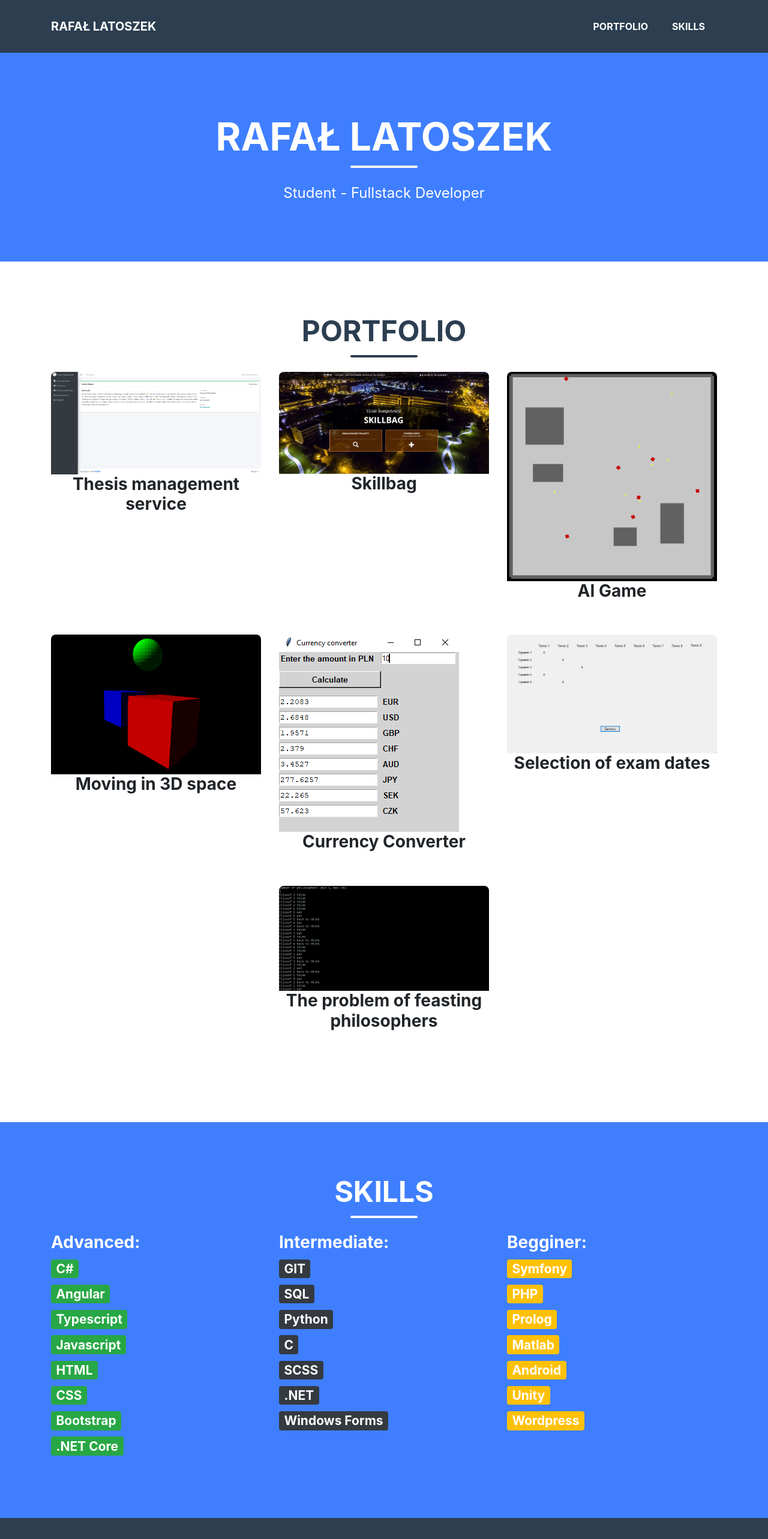
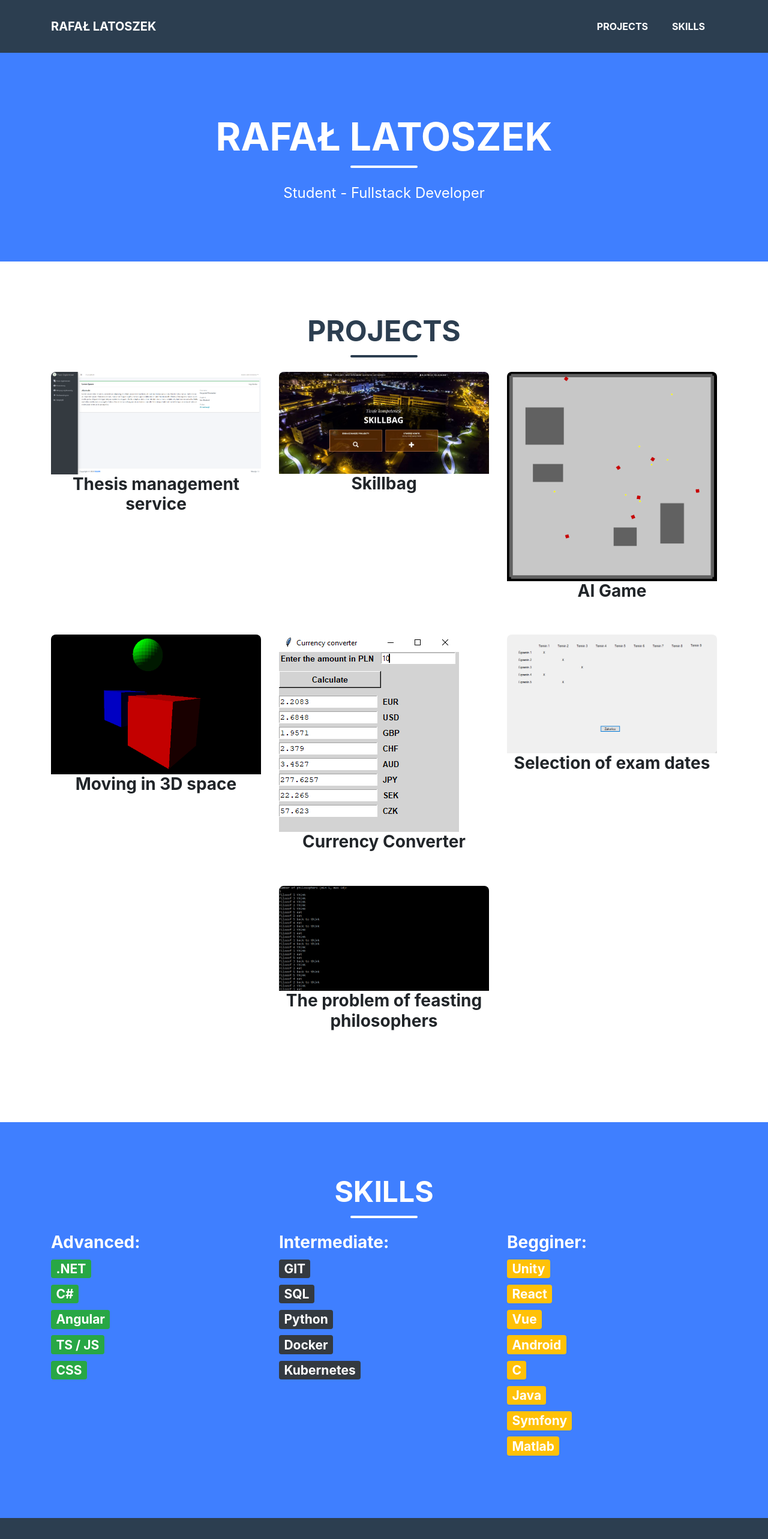
Before and after one commit to rafallatoszek/rafallatoszek.github.io, an Angular app: page / in a window 1280 px wide. Shown: the top 2566 px of the page at 60% size. Built offline with nearby package versions, Linux system fonts and the light colour scheme.

Commit message:
update style

```diff
--- a/src/app/app.component.html
+++ b/src/app/app.component.html
@@ -1,26 +1,24 @@
 <!-- Navigation-->
-<nav class="navbar navbar-expand-lg bg-secondary text-uppercase fixed-top" id="mainNav">
+<nav class="navbar navbar-expand-lg bg-secondary text-uppercase fixed-top"
+  [ngClass]="{'navbar-shrink': currentActive >= Section.Shrink}" id="mainNav">
   <div class="container">
-      <a class="navbar-brand js-scroll-trigger" href="#page-top">Rafał Latoszek</a>
-      <button class="navbar-toggler navbar-toggler-right text-uppercase font-weight-bold bg-primary text-white rounded" type="button" data-toggle="collapse" data-target="#navbarResponsive" aria-controls="navbarResponsive" aria-expanded="false" aria-label="Toggle navigation">
-          Menu
-          <i class="fas fa-bars"></i>
-      </button>
+    <a class="navbar-brand">Rafał Latoszek</a>
     <div class="collapse navbar-collapse" id="navbarResponsive">
       <ul class="navbar-nav ml-auto">
-              <li class="nav-item mx-0 mx-lg-1"><a class="nav-link py-3 px-0 px-lg-3 rounded js-scroll-trigger" href="#portfolio">Portfolio</a></li>
-              <li class="nav-item mx-0 mx-lg-1"><a class="nav-link py-3 px-0 px-lg-3 rounded js-scroll-trigger" href="#skills">Skills</a></li>
+        <li class="nav-item mx-0 mx-lg-1"><a class="nav-link py-3 px-0 px-lg-3 rounded"
+            [ngClass]="{'active': currentActive == Section.Projects}" (click)="scroll(projectsSection)">Projects</a></li>
+        <li class="nav-item mx-0 mx-lg-1"><a class="nav-link py-3 px-0 px-lg-3 rounded"
+            [ngClass]="{'active': currentActive == Section.Skills}" (click)="scroll(skillsSection)">Skills</a></li>
       </ul>
     </div>
   </div>
 </nav>
 
 <app-head></app-head>
+<section #projectsSection class="page-section portfolio">
   <app-projects></app-projects>
+</section>
+<section #skillsSection class="page-section bg-primary text-white mb-0">
   <app-skills></app-skills>
+</section>
 <app-footer></app-footer>
-
-<!-- Scroll to Top Button (Only visible on small and extra-small screen sizes)-->
-<div class="scroll-to-top d-lg-none position-fixed">
-  <a class="js-scroll-trigger d-block text-center text-white rounded" href="#page-top"><i class="fa fa-chevron-up"></i></a>
-</div>
--- a/src/app/app.component.ts
+++ b/src/app/app.component.ts
@@ -1,10 +1,46 @@
-import { Component } from '@angular/core';
+import { AfterViewInit, Component, ElementRef, HostListener, ViewChild } from '@angular/core';
+import { Section } from './models/section.enum';
 
 @Component({
   selector: 'app-root',
   templateUrl: './app.component.html',
   styleUrls: ['./app.component.scss']
 })
-export class AppComponent {
+export class AppComponent implements AfterViewInit {
   title = 'portfolio';
+  Section = Section;
+
+  @ViewChild('projectsSection') projectsElement: ElementRef;
+  @ViewChild('skillsSection') skillsElement: ElementRef;
+
+  public currentActive = Section.Top;
+  private topOffset: number = 100;
+  private projectsOffset: number;
+  private skillsOffset: number;
+
+  ngAfterViewInit() {
+    this.projectsOffset = this.projectsElement.nativeElement.offsetTop;
+    this.skillsOffset = this.skillsElement.nativeElement.offsetTop;
+  }
+
+  scroll(el: HTMLElement) {
+    el.scrollIntoView();
 }
+
+  @HostListener('window:scroll', ['$event'])
+  checkOffsetTop() {
+    this.projectsOffset = this.projectsElement.nativeElement.offsetTop;
+    this.skillsOffset = this.skillsElement.nativeElement.offsetTop;
+    if (window.pageYOffset < this.topOffset) {
+      this.currentActive = Section.Top;
+    } else if (window.pageYOffset >= this.topOffset && window.pageYOffset < this.projectsOffset) {
+      this.currentActive = Section.Shrink;
+    } else if (window.pageYOffset >= this.projectsOffset && window.pageYOffset < this.skillsOffset) {
+      this.currentActive = Section.Projects;
+    } else if (window.pageYOffset >= this.skillsOffset) {
+      this.currentActive = Section.Skills;
+    } else {
+      this.currentActive = 0;
+    }
+  }
+}
--- a/src/app/components/projects/projects.component.html
+++ b/src/app/components/projects/projects.component.html
@@ -1,8 +1,6 @@
-<!-- Portfolio Section-->
-<section class="page-section portfolio" id="portfolio" *ngIf="projects">
-    <div class="container">
+<div *ngIf="projects" class="container">
     <!-- Portfolio Section Heading-->
-        <h2 class="page-section-heading text-center text-uppercase text-secondary mb-0">Portfolio</h2>
+    <h2 class="page-section-heading text-center text-uppercase text-secondary mb-0">Projects</h2>
     <!-- Icon Divider-->
     <div class="divider-custom">
         <div class="divider-custom-line"></div>
@@ -24,4 +22,3 @@
 
     </div>
 </div>
-</section>
--- a/src/app/components/skills/skills.component.html
+++ b/src/app/components/skills/skills.component.html
@@ -1,4 +1,3 @@
-<section class="page-section bg-primary text-white mb-0" id="skills">
 <div class="container">
     <!-- About Section Heading-->
     <h2 class="page-section-heading text-center text-uppercase text-white">Skills</h2>
@@ -9,35 +8,30 @@
     <div class="row">
         <div class="col-4">
             <h3 class="inline">Advanced: </h3>
+            <h3 class="inline"><span class="badge badge-success">.NET</span> </h3>
             <h3 class="inline"><span class="badge badge-success">C#</span> </h3>
             <h3 class="inline"><span class="badge badge-success">Angular</span> </h3>
-                <h3 class="inline"><span class="badge badge-success">Typescript</span> </h3>
-                <h3 class="inline"><span class="badge badge-success">Javascript</span> </h3>
-                <h3 class="inline"><span class="badge badge-success">HTML</span> </h3>
+            <h3 class="inline"><span class="badge badge-success">TS / JS</span> </h3>
             <h3 class="inline"><span class="badge badge-success">CSS</span> </h3>
-                <h3 class="inline"><span class="badge badge-success">Bootstrap</span> </h3>
-                <h3 class="inline"><span class="badge badge-success">.NET Core</span> </h3>
         </div>
         <div class="col-4">
             <h3 class="inline">Intermediate: </h3>
             <h3 class="inline"><span class="badge badge-dark">GIT</span> </h3>
             <h3 class="inline"><span class="badge badge-dark">SQL</span> </h3>
             <h3 class="inline"><span class="badge badge-dark">Python</span> </h3>
-                <h3 class="inline"><span class="badge badge-dark">C</span> </h3>
-                <h3 class="inline"><span class="badge badge-dark">SCSS</span> </h3>
-                <h3 class="inline"><span class="badge badge-dark">.NET</span> </h3>
-                <h3 class="inline"><span class="badge badge-dark">Windows Forms</span> </h3>
+            <h3 class="inline"><span class="badge badge-dark">Docker</span> </h3>
+            <h3 class="inline"><span class="badge badge-dark">Kubernetes</span> </h3>
         </div>
         <div class="col-4">
             <h3 class="inline">Begginer: </h3>
+            <h3 class="inline"><span class="badge badge-warning text-white">Unity</span> </h3>
+            <h3 class="inline"><span class="badge badge-warning text-white">React</span> </h3>
+            <h3 class="inline"><span class="badge badge-warning text-white">Vue</span> </h3>
+            <h3 class="inline"><span class="badge badge-warning text-white">Android</span> </h3>
+            <h3 class="inline"><span class="badge badge-warning text-white">C</span> </h3>
+            <h3 class="inline"><span class="badge badge-warning text-white">Java</span> </h3>
             <h3 class="inline"><span class="badge badge-warning text-white">Symfony</span> </h3>
-                <h3 class="inline"><span class="badge badge-warning text-white">PHP</span> </h3>
-                <h3 class="inline"><span class="badge badge-warning text-white">Prolog</span> </h3>
             <h3 class="inline"><span class="badge badge-warning text-white">Matlab</span> </h3>
-                <h3 class="inline"><span class="badge badge-warning text-white">Android</span> </h3>
-                <h3 class="inline"><span class="badge badge-warning text-white">Unity</span> </h3>
-                <h3 class="inline"><span class="badge badge-warning text-white">Wordpress</span> </h3>
         </div>
     </div>
 </div>
-</section>
--- /dev/null
+++ b/src/app/models/section.enum.ts
@@ -0,0 +1,6 @@
+export enum Section {
+    Top,
+    Shrink,
+    Projects,
+    Skills
+}
--- a/src/styles.scss
+++ b/src/styles.scss
@@ -1,5 +1,9 @@
 /* Importing Bootstrap SCSS file. */
 @import "~bootstrap/scss/bootstrap";
+
+html {
+    scroll-behavior: smooth;
+}
 
 h1,
 h2,
@@ -144,6 +148,7 @@ button.bg-primary:focus {
 }
 #mainNav .navbar-nav li.nav-item a.nav-link:hover {
     color: #3f7fff;
+    cursor: pointer;
 }
 #mainNav .navbar-nav li.nav-item a.nav-link:active,
 #mainNav .navbar-nav li.nav-item a.nav-link:focus {
```
Also changed, not shown: 5 other files (tests, documents, lock files or other folders). Lines whose indentation alone changed are shown as unchanged.
